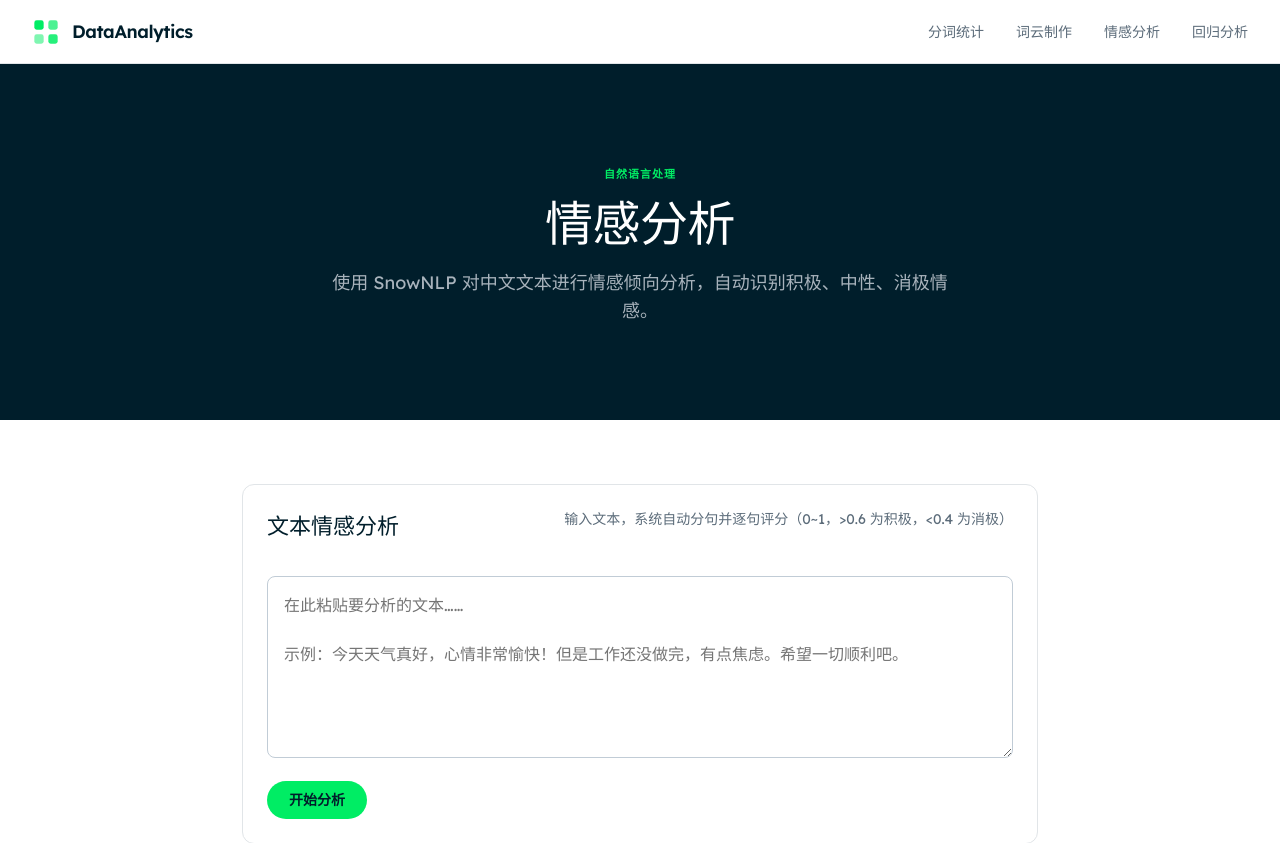
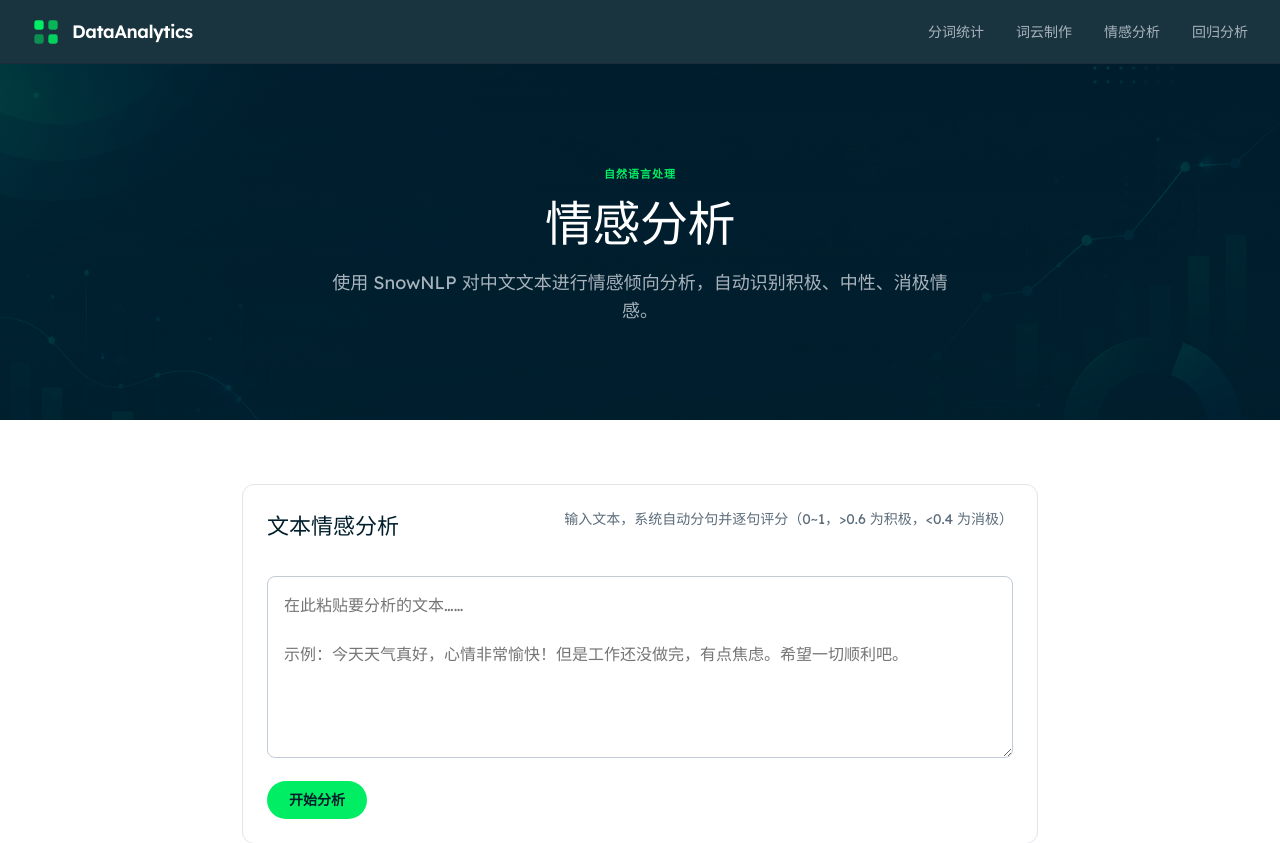
Before and after one commit to MSTAT-Lseng/DataAnalyticsToolkit, a Flask app: page /sentiment in a window 1280 px wide. Shown: the top 843 px of the page. Run offline with Flask 3, Linux system fonts and the light colour scheme; some libraries are stand-ins or nearby versions.

Commit message:
Optimize banner and navbar styles.

```diff
--- a/static/css/style.css
+++ b/static/css/style.css
@@ -142,8 +142,10 @@ code, pre {
   position: sticky;
   top: 0;
   z-index: 1000;
-  background: var(--color-canvas);
-  border-bottom: 1px solid var(--color-hairline);
+  background: rgba(0, 30, 43, 0.9);
+  backdrop-filter: blur(12px);
+  -webkit-backdrop-filter: blur(12px);
+  border-bottom: 1px solid var(--color-hairline-dark);
   height: 64px;
 }
 
@@ -161,7 +163,7 @@ code, pre {
   display: flex;
   align-items: center;
   gap: var(--sp-sm);
-  color: var(--color-ink);
+  color: var(--color-on-dark);
   font-weight: 600;
   font-size: 18px;
   text-decoration: none;
@@ -179,14 +181,14 @@ code, pre {
 .nav-link {
   font-size: 14px;
   font-weight: 500;
-  color: var(--color-steel);
+  color: var(--color-on-dark-muted);
   text-decoration: none;
   padding: var(--sp-xxs) 0;
   border-bottom: 2px solid transparent;
   transition: color 0.15s ease, border-color 0.15s ease;
 }
 .nav-link:hover {
-  color: var(--color-ink);
+  color: var(--color-on-dark);
   border-bottom-color: var(--color-brand-green);
 }
 
@@ -194,7 +196,10 @@ code, pre {
    Hero Sections
    ---------------------------------------------------------- */
 .hero {
-  background: var(--color-brand-teal-deep);
+  position: relative;
+  background:
+    linear-gradient(rgba(0, 30, 43, 0.70), rgba(0, 30, 43, 0.85)),
+    url("../images/banner_background.png") center / cover no-repeat;
   color: var(--color-on-dark);
   padding: var(--sp-hero) var(--sp-xxl);
   text-align: center;
@@ -232,7 +237,10 @@ code, pre {
 
 /* Page hero (inner pages) */
 .page-hero {
-  background: var(--color-brand-teal-deep);
+  position: relative;
+  background:
+    linear-gradient(rgba(0, 30, 43, 0.70), rgba(0, 30, 43, 0.85)),
+    url("../images/banner_background.png") center / cover no-repeat;
   color: var(--color-on-dark);
   padding: var(--sp-section-lg) var(--sp-xxl);
   text-align: center;
```
Also changed, not shown: .claude/settings.local.json, static/images/banner_background.png (added).
